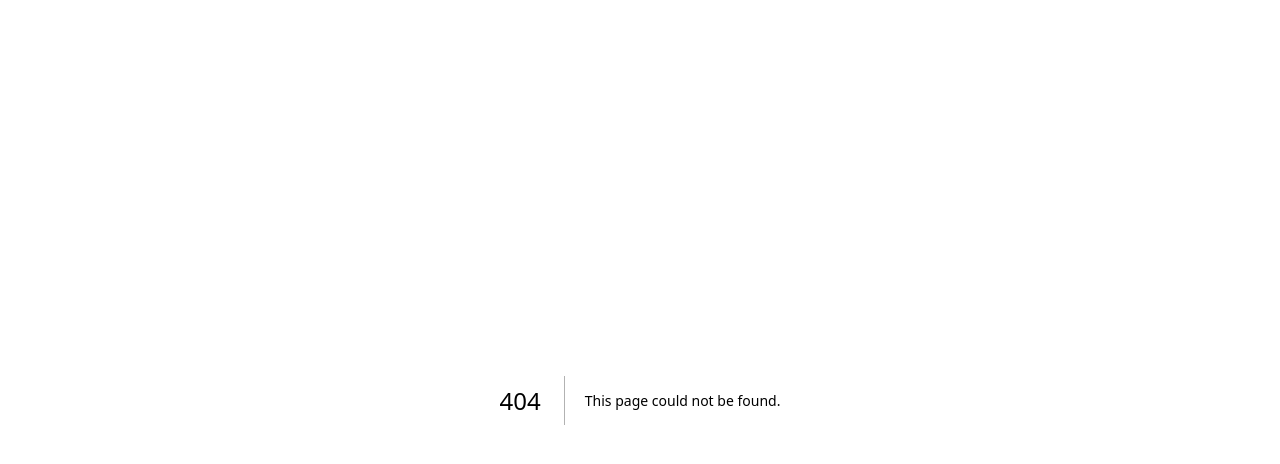
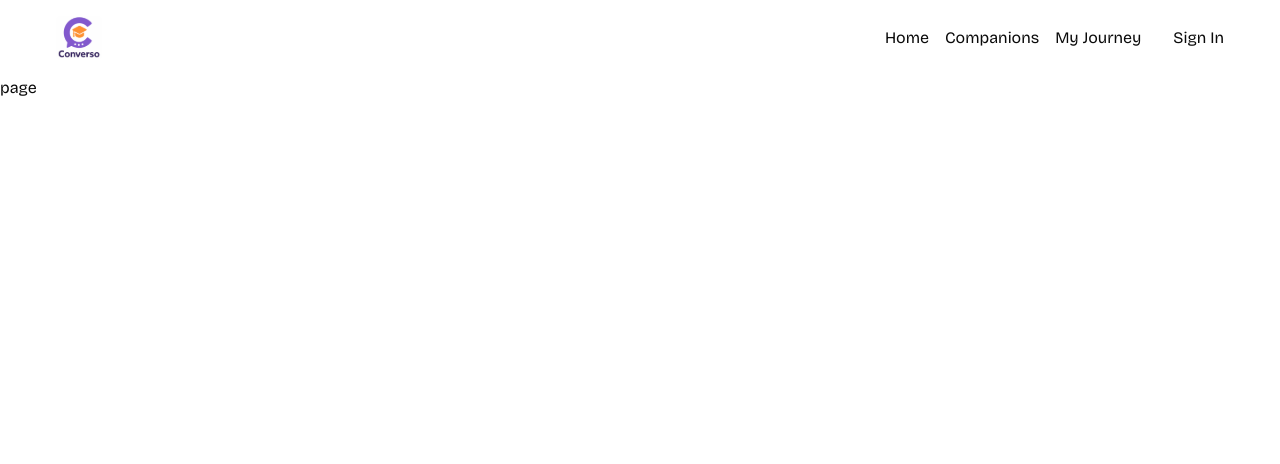
Before and after one commit to ishan1603/NeuraNest, a Next.js app: page /sign-in in a window 1280 px wide. Before the commit this address had no page. Shown: the top 464 px of the page. Built offline with nearby package versions, Linux system fonts and the light colour scheme.

Commit message:
add navbar

```diff
--- /dev/null
+++ b/app/companions/[id]/page.tsx
@@ -0,0 +1,9 @@
+import React from 'react'
+
+const CompanionSession = () => {
+  return (
+    <div>CompanionSession</div>
+  )
+}
+
+export default CompanionSession
--- /dev/null
+++ b/app/companions/new/page.tsx
@@ -0,0 +1,9 @@
+
+
+const NewCompanion = () => {
+  return (
+    <div>NewCompanion</div>
+  )
+}
+
+export default NewCompanion
--- /dev/null
+++ b/app/companions/page.tsx
@@ -0,0 +1,9 @@
+import React from 'react'
+
+const CompanionsLibrary = () => {
+  return (
+    <div>CompanionsLibrary</div>
+  )
+}
+
+export default CompanionsLibrary
--- a/app/layout.tsx
+++ b/app/layout.tsx
@@ -1,6 +1,7 @@
 import type { Metadata } from "next";
 import { Bricolage_Grotesque } from "next/font/google";
 import "./globals.css";
+import Navbar from "@/components/Navbar";
 
 const bricolage = Bricolage_Grotesque({
   variable: "--font-bricolage",
@@ -19,7 +20,10 @@
 }>) {
   return (
     <html lang="en">
-      <body className={`${bricolage.variable} antialiased`}>{children}</body>
+      <body className={`${bricolage.variable} antialiased`}>
+        <Navbar />
+        {children}
+      </body>
     </html>
   );
 }
--- /dev/null
+++ b/app/my-journey/page.tsx
@@ -0,0 +1,9 @@
+import React from 'react'
+
+const Profiles = () => {
+  return (
+    <div>Profiles</div>
+  )
+}
+
+export default Profiles
--- /dev/null
+++ b/app/sign-in/page.tsx
@@ -0,0 +1,9 @@
+import React from 'react'
+
+const page = () => {
+  return (
+    <div>page</div>
+  )
+}
+
+export default page
--- /dev/null
+++ b/app/subsciption/page.tsx
@@ -0,0 +1,9 @@
+import React from 'react'
+
+const Subscriptions = () => {
+  return (
+    <div>Subscriptions</div>
+  )
+}
+
+export default Subscriptions
--- /dev/null
+++ b/components/NavItems.tsx
@@ -0,0 +1,29 @@
+'use client';
+import Link from "next/link"
+import { usePathname } from "next/navigation"
+import { cn } from "@/lib/utils";
+
+const navItems = [
+    {label:'Home', href:'/'},
+    {label:'Companions', href:'/companions'},
+    {label:'My Journey', href:'/my-journey'},
+]
+
+const NavItems = () => {
+    const pathname = usePathname();
+  return (
+    <nav className='flex items-center gap-4'>
+        {navItems.map(({label,href})=> (
+            <Link
+            href={href}
+            key={label}
+            className={cn(pathname === href && "text-primary font-semibold")}
+            >
+                {label}
+            </Link>
+        ))}
+    </nav>
+  )
+}
+
+export default NavItems
--- /dev/null
+++ b/components/Navbar.tsx
@@ -0,0 +1,25 @@
+import React from 'react'
+import Link from "next/link"
+import Image from "next/image"
+import NavItems from './NavItems'
+
+const Navbar = () => {
+  return (
+    <nav className='navbar'>
+        <Link href="/">
+        <div className='flex items-center gap-2.5 cursor-pointer'>
+            <Image src="/images/logo.svg"
+            alt="logo" width={46} height={44}
+            />
+        </div>
+        </Link>
+        <div className='flex items-center gap-8'>
+            <NavItems />
+            <p>Sign In</p>
+
+        </div>
+    </nav>
+  )
+}
+
+export default Navbar
```
